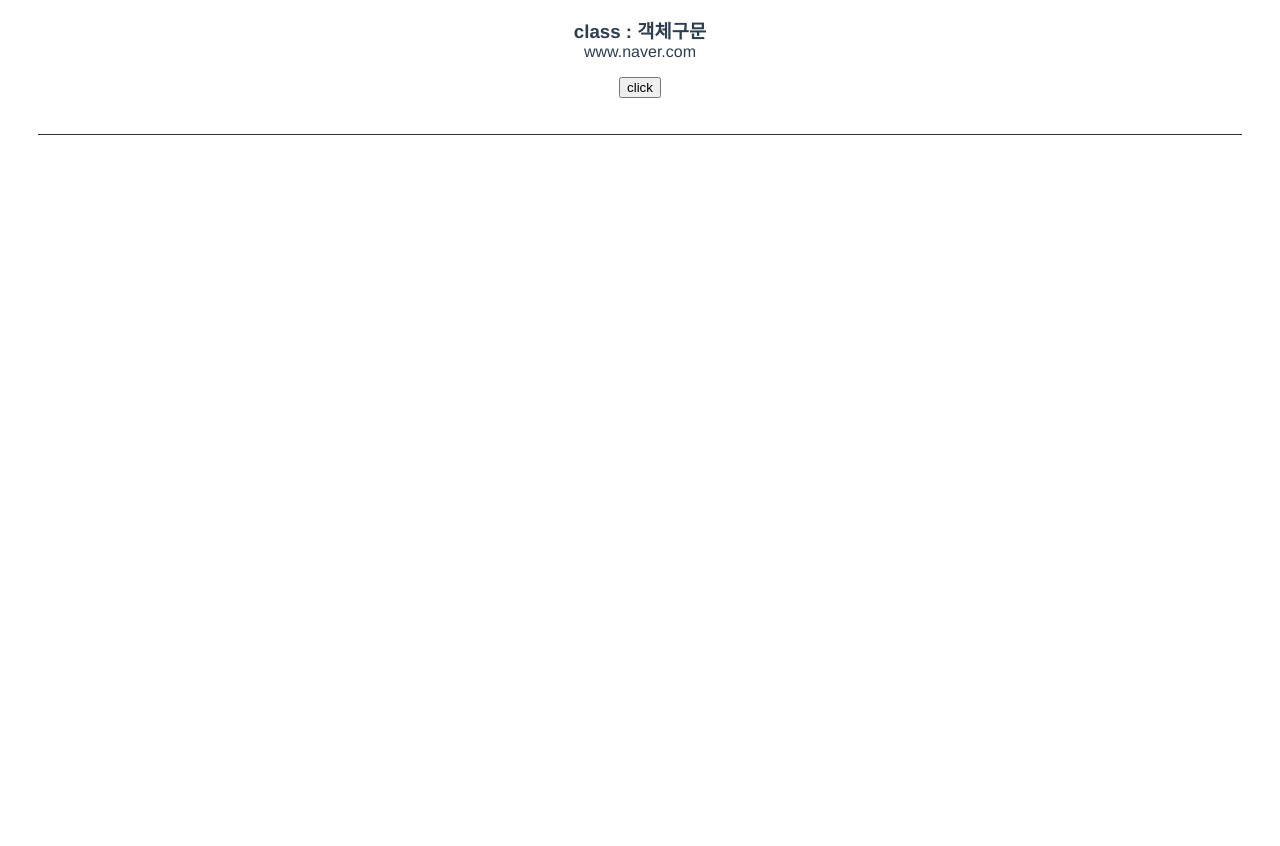
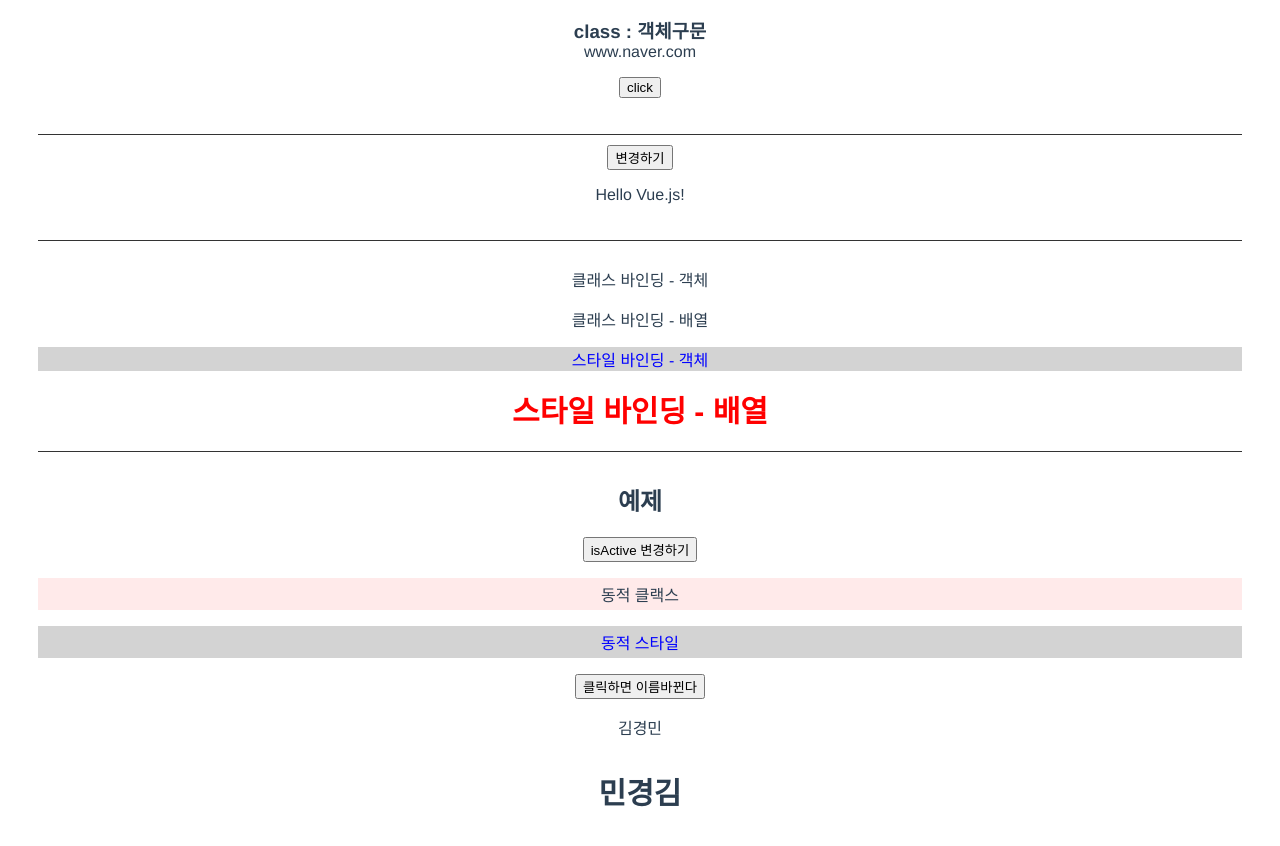
Before and after one commit to kyeongmin21/vueStudy, a Vue app: page /class in a window 1280 px wide. Shown: the part 180-1026 px from the top of the page. Before the commit the page ends 800 px from the top, so only its background shows below. Built offline with nearby package versions, Linux system fonts and the light colour scheme.

Commit message:
menu 수정 / 내용이동

```diff
--- a/public/css/style.css
+++ b/public/css/style.css
@@ -16,6 +16,15 @@
 h1 { color: #42b983; }
 section.first { border-top: 1px solid #333; }
 section { border-bottom: 1px solid #333; padding: 10px 0 20px 0; }
+
+
+/* Class.vue */
 .font-bold { font-weight: bold; }
 .orange { color: orange; }
 .red { color: red; }
+.v-enter-active, .v-leave-active { transition: opacity 1s; }
+.v-enter, .v-leave-to { opacity: 0; }
+.item { transition: background-color 1s; padding: 4px 8px; } /* class에 걸어줌 */
+.is-active { background: #ffeaea;}
+.name { transition: color 1s; }
+.color { color: blue;  }
--- a/src/views/Class.vue
+++ b/src/views/Class.vue
@@ -7,10 +7,37 @@
       <div v-bind:class="{ red: isRed, 'font-bold': isBold }">
         www.naver.com
       </div>
-      <p>
-        <button @click="btnClick()">click</button>
-      </p>
+      <p><button @click="btnClick()">click</button></p>
     </section>
+
+    <section>
+      <button v-on:click="show =! show">변경하기</button>
+      <transition>
+        <p v-if="show">Hello Vue.js!</p>
+      </transition>
+    </section>
+
+
+    <section>
+      <p :class="{ hidden: isHidden}">클래스 바인딩 - 객체</p>
+      <p :class="[activeClass, errorClass]">클래스 바인딩 - 배열</p>
+
+      <p :style="{color: textColor, backgroundColor: bgColor }">스타일 바인딩 - 객체</p>
+      <div :style="[baseStyles, overridingStyles]">스타일 바인딩 - 배열</div>
+    </section>
+
+
+    <section>
+      <h2>예제</h2>
+      <button @click="isActive=!isActive">isActive 변경하기</button>
+      <p class="item" :class="{ 'is-active': isActive }" >동적 클랙스</p>
+      <p class="item" :style="{ color: textColor, backgroundColor: bgColor }" >동적 스타일</p>
+
+      <button @click="isColor = !isColor">클릭하면 이름바뀐다</button>
+      <p class="name" :class="{ color: isColor}">김경민</p>
+      <p class="name" :style="{ fontSize: size, fontWeight: weight }">민경김</p>
+    </section>
+
   </div>
 </template>
 
@@ -20,6 +47,26 @@ export default {
     return {
       isRed: false,
       isBold: false,
+      show: true,
+      isChild: true,
+      isActive: true,
+      textColor: 'blue',
+      bgColor: 'lightgray',
+      size: '30px',
+      weight: 600,
+      isColor: false,
+      isHidden: true,
+
+      activeClass: 'active',
+      errorClass: 'text-danger',
+
+      baseStyles: {
+        color: 'red'
+      },
+      overridingStyles: {
+        fontSize: '30px',
+        fontWeight: '700'
+      }
     };
   },
   methods: {
@@ -33,4 +80,5 @@ export default {
 
 <style>
 @import "/css/style.css";
+
 </style>
--- a/src/views/Event.vue
+++ b/src/views/Event.vue
@@ -45,7 +45,6 @@ export default {
     return {
       num: 0,
       show: true,
-
       isChild: true,
       isActive: true,
       textColor: 'blue',
--- a/src/views/Menu.vue
+++ b/src/views/Menu.vue
@@ -4,7 +4,7 @@
       <ul class="category">
         <li><h2><router-link to="/model">1. v-model</router-link></h2></li>
         <li><h2><router-link to="/if">2. v-if</router-link></h2></li>
-        <li><h2><router-link to="/class">3. :class</router-link></h2></li>
+        <li><h2><router-link to="/class">3. :class :style</router-link></h2></li>
         <li><h2><router-link to="/compo">4. component</router-link></h2></li>
         <li><h2><router-link to="/parent">5. parent</router-link></h2></li>
       </ul>
```
